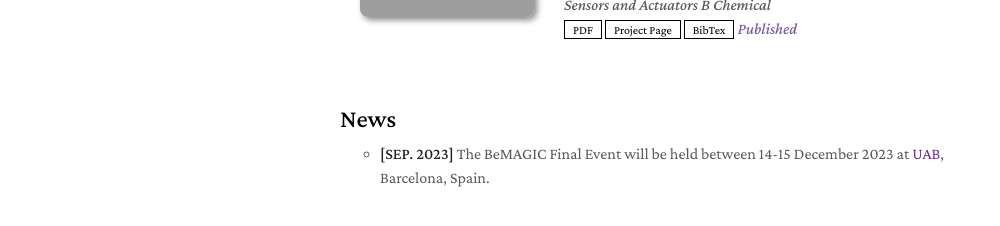
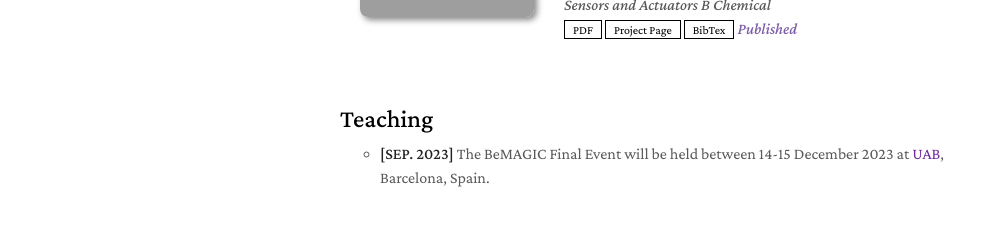
Before and after one commit to KYMiao/KYMiao.github.io, a Jekyll site: the page built from index.md, in a window 1280 px wide and 900 px high, scrolled down 1018 px. Shown: the part 554-780 px from the top of the window, without its empty margins (130-1130 px from the left). Built offline with Jekyll 4.4.1, drawn with Linux system fonts in a browser that asks for light colours; nearby versions of some CDN libraries; a style sheet for code colours, icons or effects is not loaded; our own code applies the rules of GitHub Pages for plain Markdown files; grey boxes are pictures that could not be loaded.

Commit message:
Update teaching.md

```diff
--- a/_includes/teaching.md
+++ b/_includes/teaching.md
@@ -1,6 +1,6 @@
-<h1 id="Teaching"></h1>
+<h1 id="teaching"></h1>
 
-<h2 style="margin: 30px 0px 10px;">News</h2>
+<h2 style="margin: 30px 0px 10px;">Teaching</h2>
 
 <ul>
 
```
